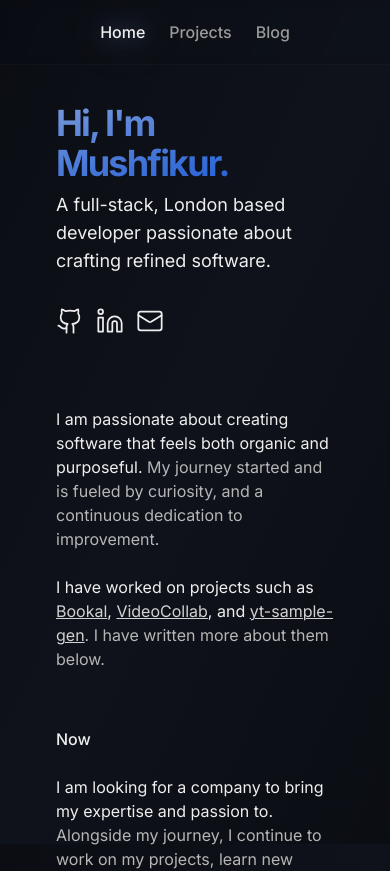
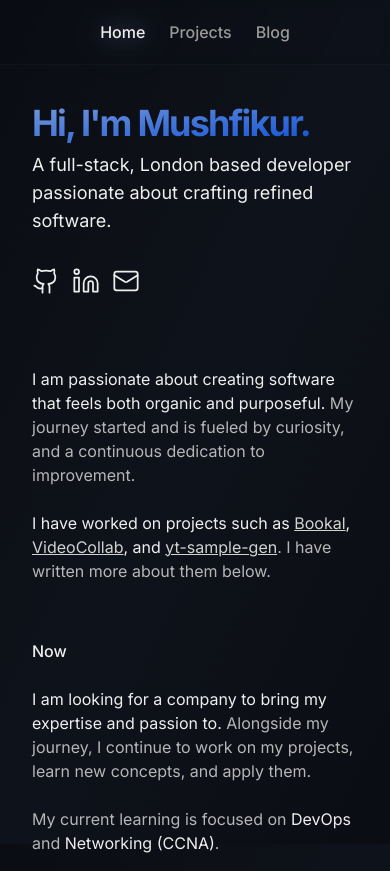
Before and after one commit to mushfikurr/mshfr.co.uk, a Next.js app: page / in a window 390 px wide. Shown: the top 871 px of the page. Built offline with nearby package versions, Linux system fonts and the light colour scheme; no server answers; the database is empty; what @shrutibalasa/tailwind-grid-auto-fit would draw is missing.

Commit message:
Update PageContainer.tsx
Reduce padding on the sides of page (for mobile)

```diff
--- a/src/components/ui/PageContainer.tsx
+++ b/src/components/ui/PageContainer.tsx
@@ -10,7 +10,7 @@ export function PageContainer({
       className={cn("min-h-screen flex flex-col h-full", className)}
       {...props}
     >
-      <div className="flex flex-col items-center grow pt-24 py-4 gap-10 px-14 text-text-100 max-sm:pt-20">
+      <div className="flex flex-col items-center grow pt-24 py-4 gap-10 px-8 text-text-100 max-sm:pt-20">
         {children}
       </div>
     </div>
```
